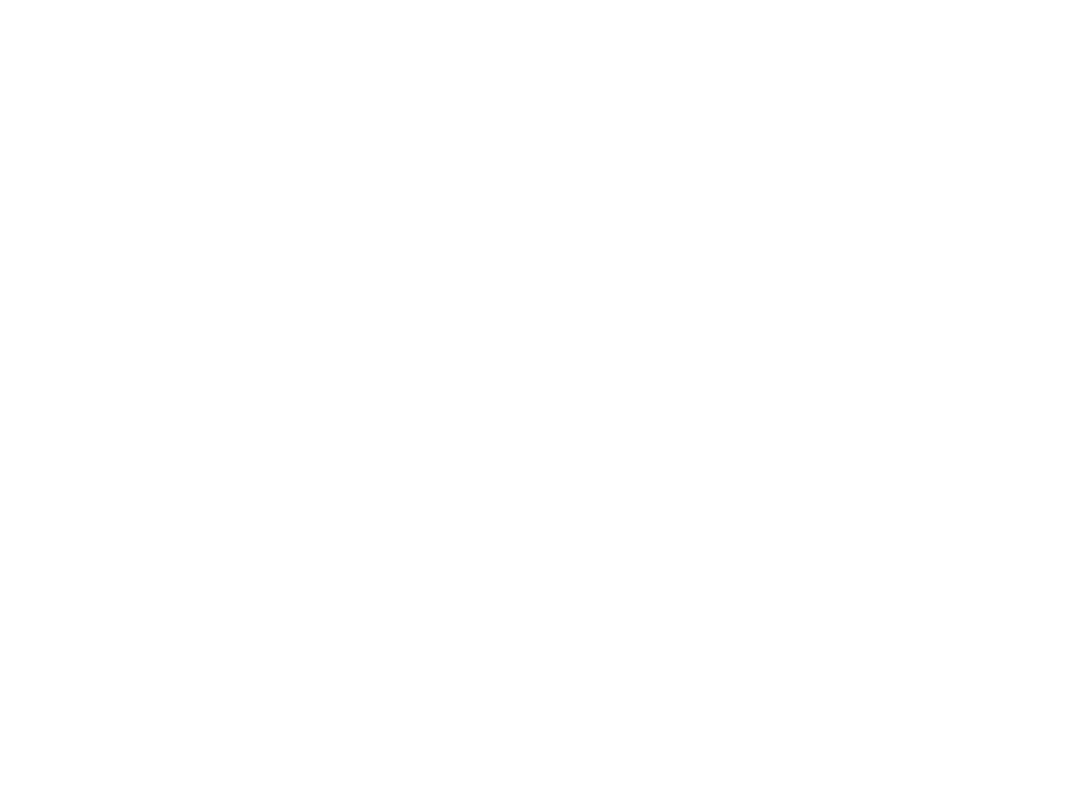
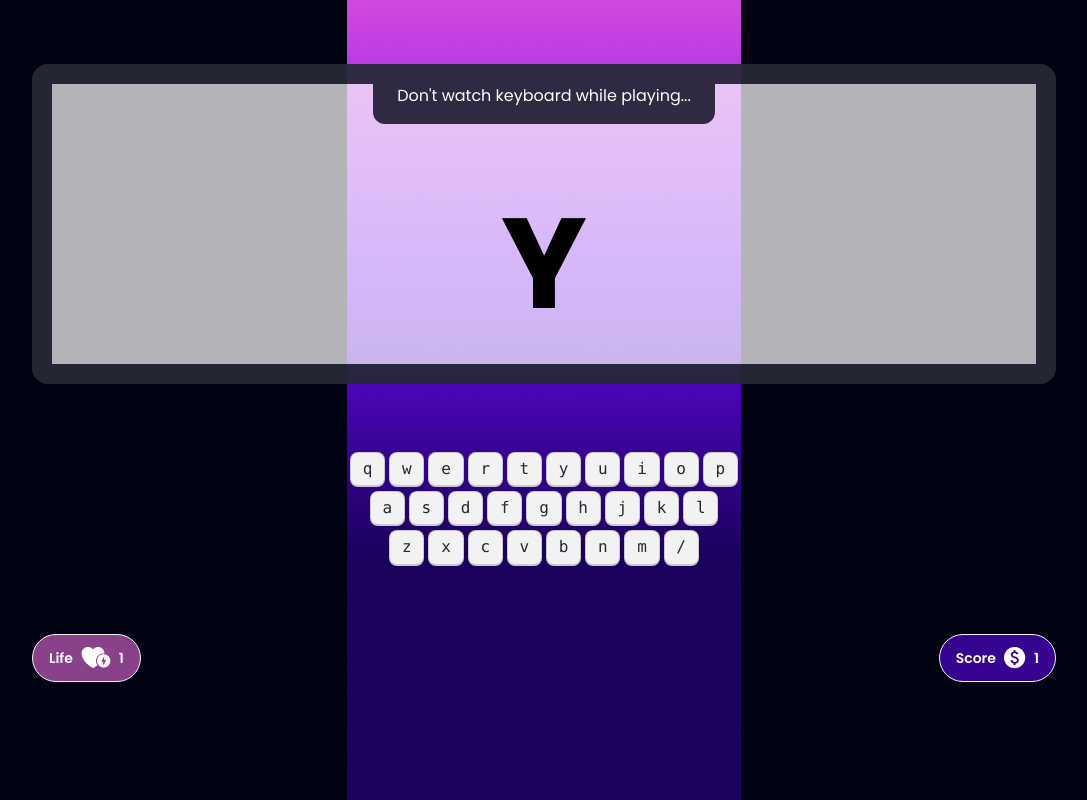
Before and after one commit to Kayum-Ali/game-of-alphabet, a plain HTML site: page index.html in a window 1280 px wide. Shown: the whole page, without its empty margins (96-1183 px from the left). Drawn offline with nearby package versions, Linux system fonts and the light colour scheme.

Commit message:
play ground design done

```diff
--- a/index.html
+++ b/index.html
@@ -15,22 +15,106 @@
     <link rel="preconnect" href="https://fonts.gstatic.com" crossorigin>
     <link href="https://fonts.googleapis.com/css2?family=Poppins:wght@400;500;600;700;800&display=swap"
         rel="stylesheet">
+    <!-- anton font -->
+    <link rel="preconnect" href="https://fonts.googleapis.com">
+    <link rel="preconnect" href="https://fonts.gstatic.com" crossorigin>
+    <link href="https://fonts.googleapis.com/css2?family=Anton&display=swap" rel="stylesheet">
 
-        <!-- custom css -->
-        <link rel="stylesheet" href="style.css">
+    <!-- custom css -->
+    <link rel="stylesheet" href="style.css">
 </head>
 
-<body>
 
-    <section class="home">
+<body class="poppins">
+    <main class="min-h-screen bg-[#010313] bg-[url(images/background.png)] bg-no-repeat bg-center bg-contain">
 
-    </section>
-    <section class="plat-ground">
+        <!--  home screen -->
+        <section class="home min-h-screen text-white flex items-center  justify-center hidden">
+            <div class="flex flex-col items-center gap-10">
+                <h1 class="text-8xl anton uppercase">Alpha Clash Pro</h1>
+                <p>Unleash Your Keyboard Kung Fu : Press “Enter” to Play</p>
+                <button class="btn bg-white text-black">Play Now</button>
+            </div>
+        </section>
 
-    </section>
-    <section class="score">
+        <!-- playground -->
 
-    </section>
+
+        <section class="play-ground">
+            <div class="flex flex-col items-center gap-16 pt-16">
+                <!-- screen -->
+                <div
+                    class=" justify-center artboard artboard-horizontal phone-6 border-[20px] rounded-2xl border-[#010313CC] bg-[#FFFFFFB3]">
+                    <div class="flex justify-center ">
+                        <p class="bg-[#2F2941] px-6 pb-4 rounded-b-xl text-white">Don't watch keyboard while playing...
+                        </p>
+                    </div>
+
+                    <div class="flex justify-center items-center h-full">
+                        <p class="text-black text-9xl font-bold">Y</p>
+                    </div>
+                </div>
+                <!-- keyboard  start-->
+                <div>
+                    <div class="flex justify-center gap-1 my-1 w-full">
+                        <kbd class="kbd">q</kbd>
+                        <kbd class="kbd">w</kbd>
+                        <kbd class="kbd">e</kbd>
+                        <kbd class="kbd">r</kbd>
+                        <kbd class="kbd">t</kbd>
+                        <kbd class="kbd">y</kbd>
+                        <kbd class="kbd">u</kbd>
+                        <kbd class="kbd">i</kbd>
+                        <kbd class="kbd">o</kbd>
+                        <kbd class="kbd">p</kbd>
+                    </div>
+                    <div class="flex justify-center gap-1 my-1 w-full">
+                        <kbd class="kbd">a</kbd>
+                        <kbd class="kbd">s</kbd>
+                        <kbd class="kbd">d</kbd>
+                        <kbd class="kbd">f</kbd>
+                        <kbd class="kbd">g</kbd>
+                        <kbd class="kbd">h</kbd>
+                        <kbd class="kbd">j</kbd>
+                        <kbd class="kbd">k</kbd>
+                        <kbd class="kbd">l</kbd>
+                    </div>
+                    <div class="flex justify-center gap-1 my-1 w-full">
+                        <kbd class="kbd">z</kbd>
+                        <kbd class="kbd">x</kbd>
+                        <kbd class="kbd">c</kbd>
+                        <kbd class="kbd">v</kbd>
+                        <kbd class="kbd">b</kbd>
+                        <kbd class="kbd">n</kbd>
+                        <kbd class="kbd">m</kbd>
+                        <kbd class="kbd">/</kbd>
+                    </div>
+                </div>
+                <!-- keyboard  end-->
+                <!--  life score -->
+                <div class="flex justify-between w-4/5 mb-20">
+                    <button class="btn rounded-full bg-[#894189] text-white px-4">
+                        Life
+                        <img src="images/Group23.png" alt="">
+                        <span>1</span>
+                    </button>
+                    <button class="btn rounded-full bg-[#360490] text-white px-4">
+                        Score
+                        <img src="images/monetization_on.png" alt="">
+                        <span>1</span>
+                    </button>
+                </div>
+            </div>
+
+        </section>
+
+        <!-- srore -->
+        <section class="score">
+
+        </section>
+
+    </main>
+
 
 </body>
 
--- a/style.css
+++ b/style.css
@@ -1,3 +1,6 @@
 .poppins{
     font-family: "Poppins", sans-serif;
 }
+.anton{
+    font-family: "Anton", sans-serif;
+}
```
Also changed, not shown: images/Group23.png (added), images/monetization_on.png (added).
